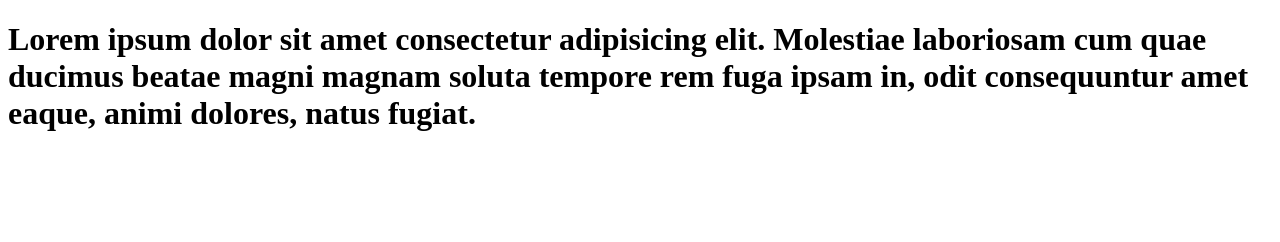
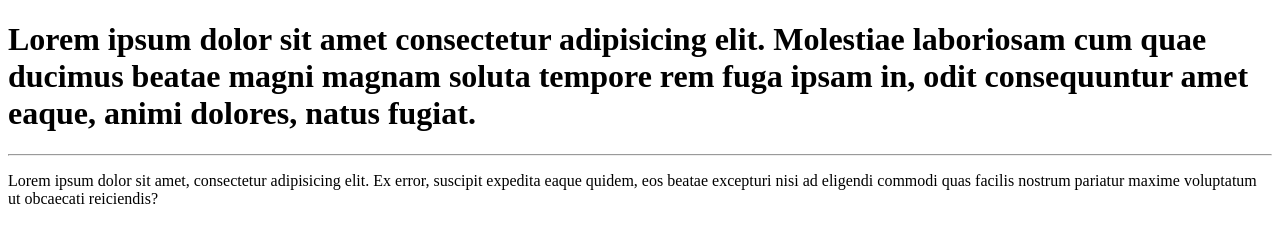
Before and after one commit to ymMaverick/Ola-mundo, a plain HTML site: page Ola-MUNDO/site-exemplo/index.html in a window 1280 px wide. Drawn offline with Linux system fonts and the light colour scheme.

Commit message:
mais1
mais 1

```diff
--- a/Ola-MUNDO/site-exemplo/index.html
+++ b/Ola-MUNDO/site-exemplo/index.html
@@ -7,5 +7,12 @@
 </head>
 <body>
     <h1> Lorem ipsum dolor sit amet consectetur adipisicing elit. Molestiae laboriosam cum quae ducimus beatae magni magnam soluta tempore rem fuga ipsam in, odit consequuntur amet eaque, animi dolores, natus fugiat.</h1>
+<hr>
+
+     <p>Lorem ipsum dolor sit amet, consectetur adipisicing elit. Ex error, suscipit expedita eaque quidem, eos beatae excepturi nisi ad eligendi commodi quas facilis nostrum pariatur maxime voluptatum ut obcaecati reiciendis?</p>
+
+
+
+</body>
 </body>
 </html>
```
